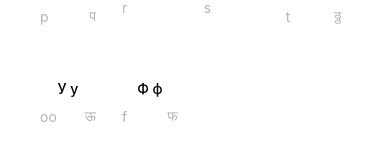
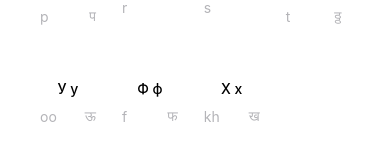
Before and after one commit to harsh-vardhhan/kofe, a React Native app: screen / in a window 390 px wide. Shown: the part 658-818 px from the top of the page. Built offline with nearby package versions, Linux system fonts and the light colour scheme.

Commit message:
Update App.js

```diff
--- a/App.js
+++ b/App.js
@@ -198,6 +198,12 @@ const alphabets = [
     english: "f",
     hindi: "फ",
   },
+  {
+    id: 23,
+    russian: "Х х",
+    english: "kh",
+    hindi: "ख",
+  },
 ];
 
 const styles = StyleSheet.create({
```
